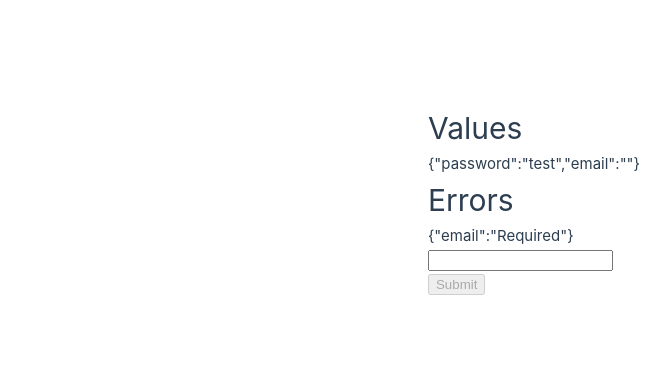
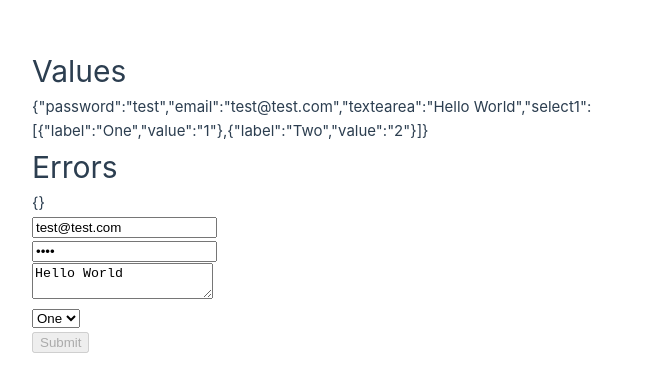
Before and after one commit to jeremdh62/tp_vuejs_formik, a Vue app: page / in a window 1280 px wide. Shown: the part 200-592 px from the top of the page, without its empty margins (0-670 px from the left). Built offline with nearby package versions, Linux system fonts and the light colour scheme.

Commit message:
modify values

```diff
--- a/src/components/Field.vue
+++ b/src/components/Field.vue
@@ -22,7 +22,8 @@ import TextArea from './TextArea.vue';
     let values = inject('values');
     let errors = inject('errors');
 
-    console.log(props.as);
+    console.log(values.value);
+
 </script>
 
 <template>
@@ -35,7 +36,7 @@ import TextArea from './TextArea.vue';
         </div>
     </div>
     <div v-else>
-        <Input :type="type" :name="name" :values="values"/>
+        <Input :name="name" :type="type" />
     </div>
 </template>
 
--- a/src/components/Formik.vue
+++ b/src/components/Formik.vue
@@ -24,7 +24,7 @@ import { provide, ref } from 'vue';
 
     let errors = props.validate(values.value);
 
-    provide('values', values.value);
+    provide('values', values);
     provide('errors', errors);
 </script>
 
--- a/src/components/Input.vue
+++ b/src/components/Input.vue
@@ -1,4 +1,6 @@
 <script setup>
+import { inject } from 'vue';
+
  const props = defineProps({
      type: {
          type: String,
@@ -7,18 +9,16 @@
      name: {
          type: String,
          required: false
-     },
-     values: {
-         type: Object,
-         required: false
      }
  })
 
- let value = props.values[props.name];
+
+ let values = inject('values');
+
 </script>
 
 <template>
-    <input :name="name" :type="type" :value="value"  />
+    <input :name="name" :type="type" v-model="values[props.name]" />
 </template>
 
 <style scoped>
--- a/src/components/Select.vue
+++ b/src/components/Select.vue
@@ -1,9 +1,28 @@
 <script setup>
+import { inject } from 'vue';
+
+    const props = defineProps({
+        name: {
+            type: String,
+            required: true
+        },
+        values: {
+            type: Object,
+            required: true
+        }
+    })
+
+    let values = inject('values');
+    let errors = inject('errors');
+
+
 </script>
 
 <template>
     <select>
-
+        <option v-for="option in values[props.name]" :value="option.value">
+            {{ option.label }}
+        </option>
     </select>
 </template>
 
--- a/src/components/TextArea.vue
+++ b/src/components/TextArea.vue
@@ -1,8 +1,18 @@
 <script setup>
+import { inject } from 'vue';
+
+    const props = defineProps({
+        name: {
+            type: String,
+            required: true
+        }
+    })
+
+    let values = inject('values');
 </script>
 
 <template>
-    <textarea name=""></textarea>
+    <textarea :name="props.name" v-model="values[props.name]"></textarea>
 </template>
 
 <style scoped>
--- a/src/views/HomeView.vue
+++ b/src/views/HomeView.vue
@@ -18,7 +18,7 @@ function validate(values) {
 <template>
   <main>
     <Formik
-      v-bind:initial-values="{password: 'test', email: ''}"
+      v-bind:initial-values="{password: 'test', email: 'test@test.com', textearea: 'Hello World', select1: [{label:'One',value:'1'},{label:'Two', value:'2'}]  }"
       v-bind:validate="validate"
       #default="{ isSubmitting, handleSubmit, values, errors }"
     >
@@ -28,9 +28,9 @@ function validate(values) {
            <h1>Errors</h1>
            {{ JSON.stringify(errors) }}
            <Field type="email" name="email" />
-           <!--<Field type="password" name="password" />
+           <Field type="password" name="password" />
            <Field as="TextArea" name="textearea" />
-           <Field as="Select" name="select1" />     -->
+           <Field as="Select" name="select1" />
            <button type="submit" disabled={isSubmitting}>
               Submit
            </button>
```
